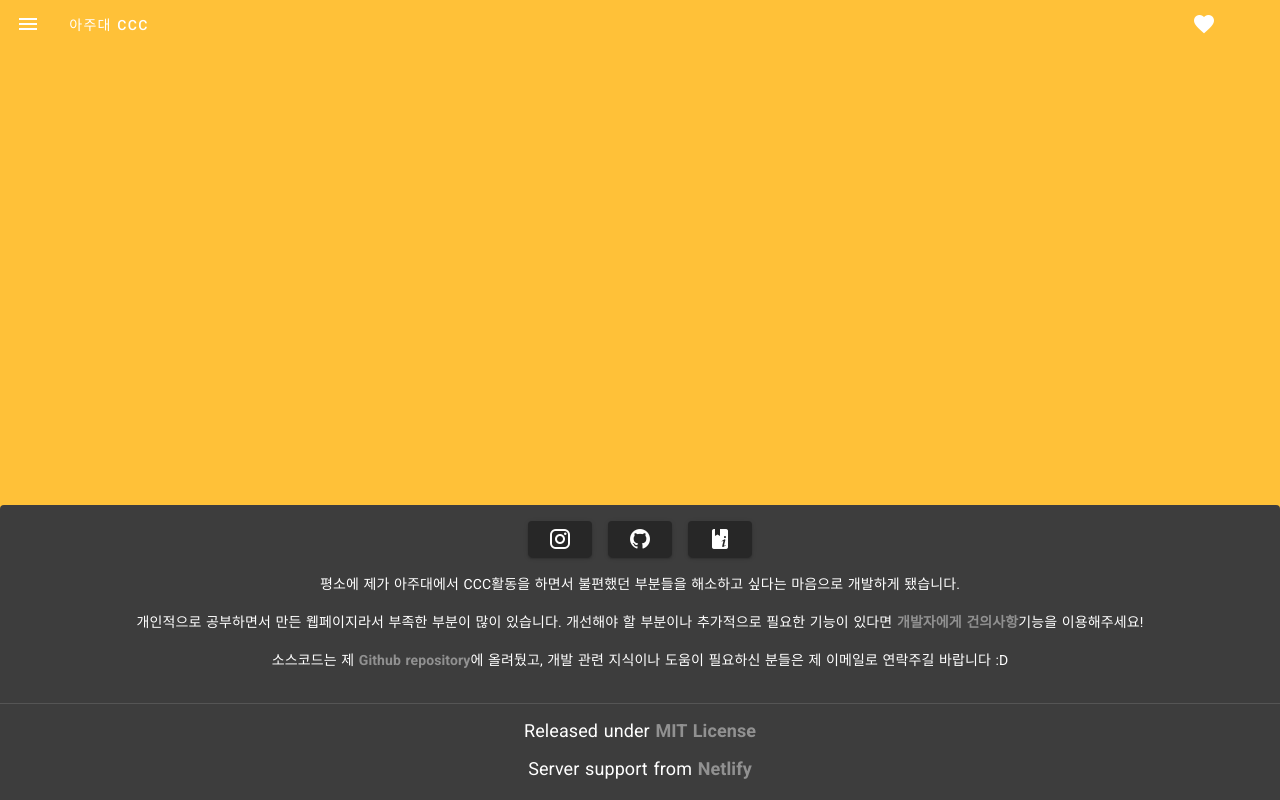
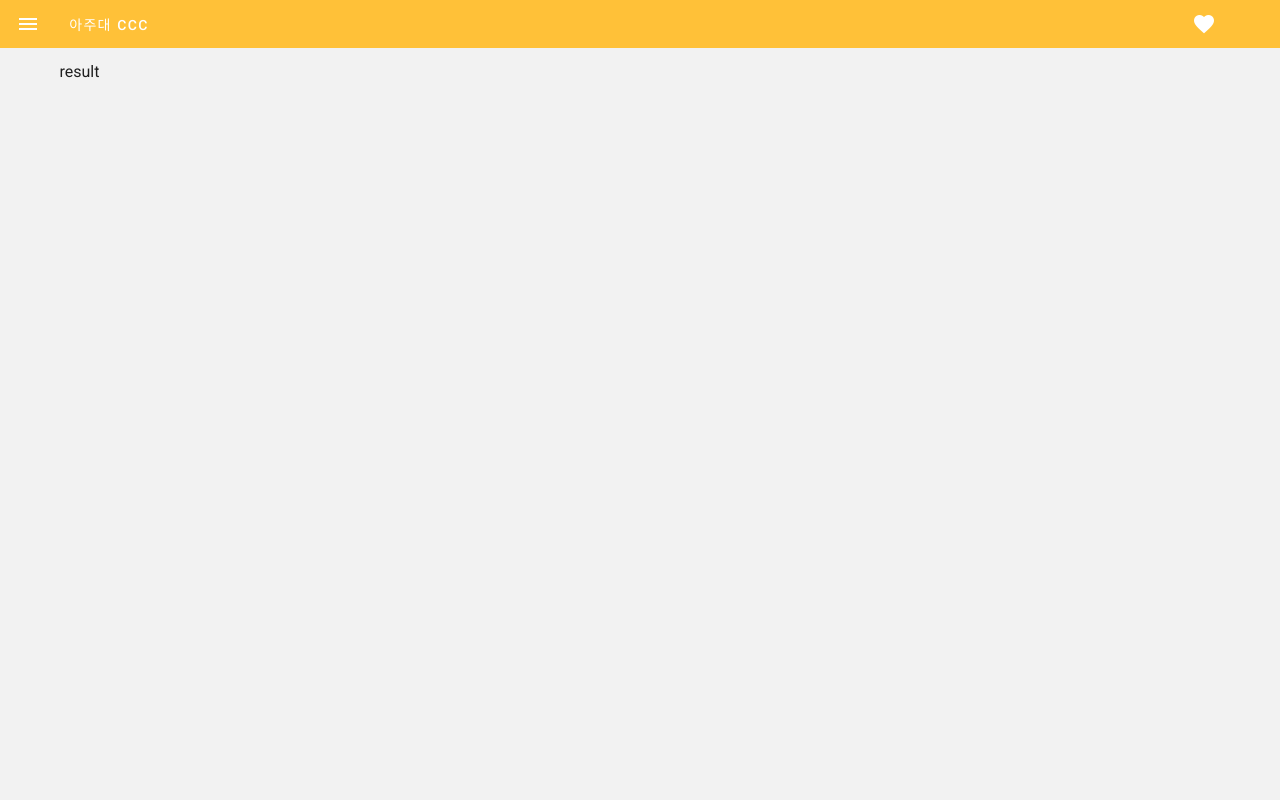
Before and after one commit to peterhyun1234/vue-ForSuwonCCC, a Nuxt app in the folder was-fsc/: page /langOflove/result in a window 1280 px wide. Shown: the top 800 px of the page. Built offline with nearby package versions, Linux system fonts and the light colour scheme.

Commit message:
add result page

```diff
--- /dev/null
+++ b/was-fsc/pages/langOflove/result/index.vue
@@ -0,0 +1,19 @@
+<template>
+  <v-app id="inspire">
+    <v-container grid-list-xl>
+      result
+    </v-container>
+  </v-app>
+</template>
+
+<script>
+
+export default {
+  components: {
+  },
+  data () {
+    return {
+    }
+  },
+}
+</script>
```
